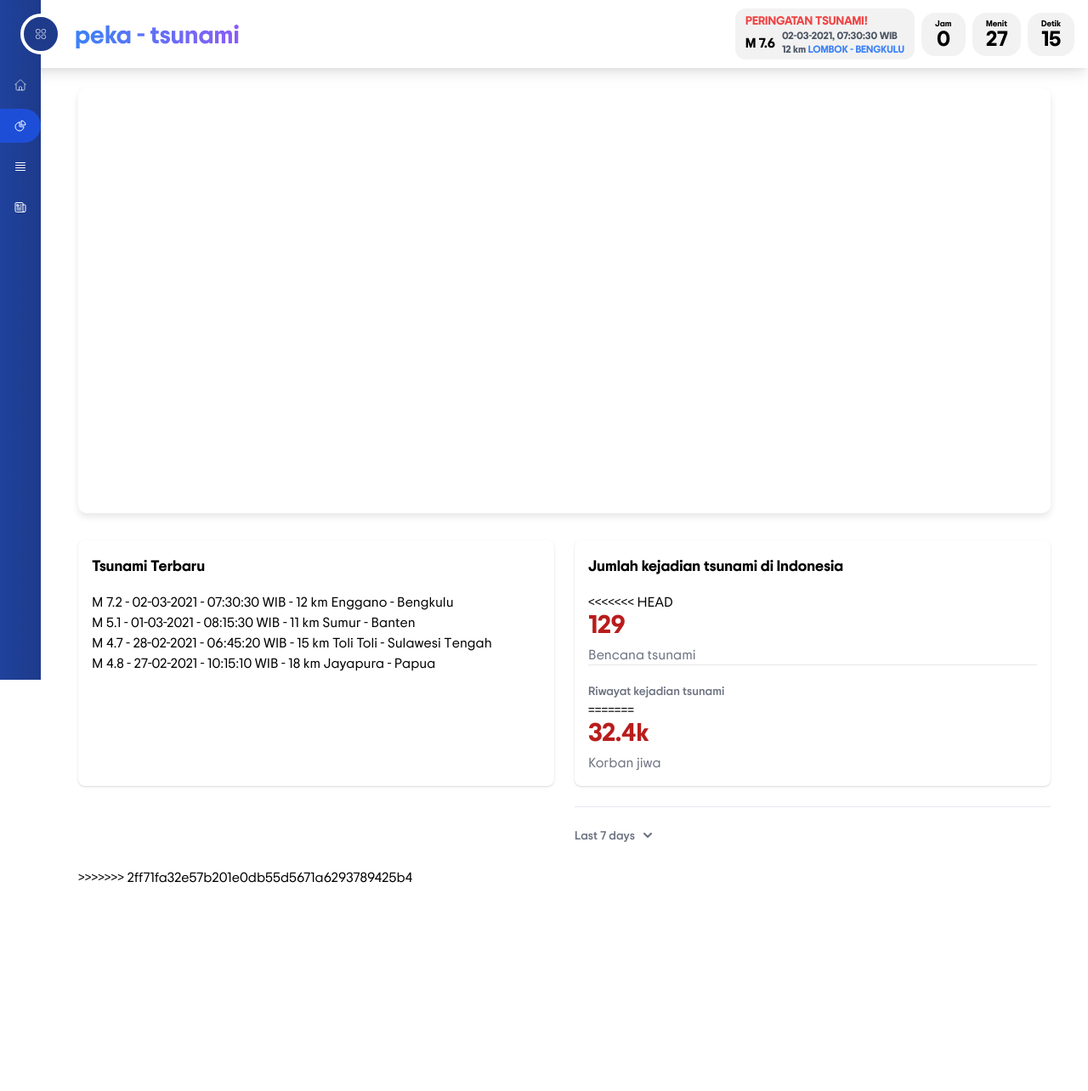
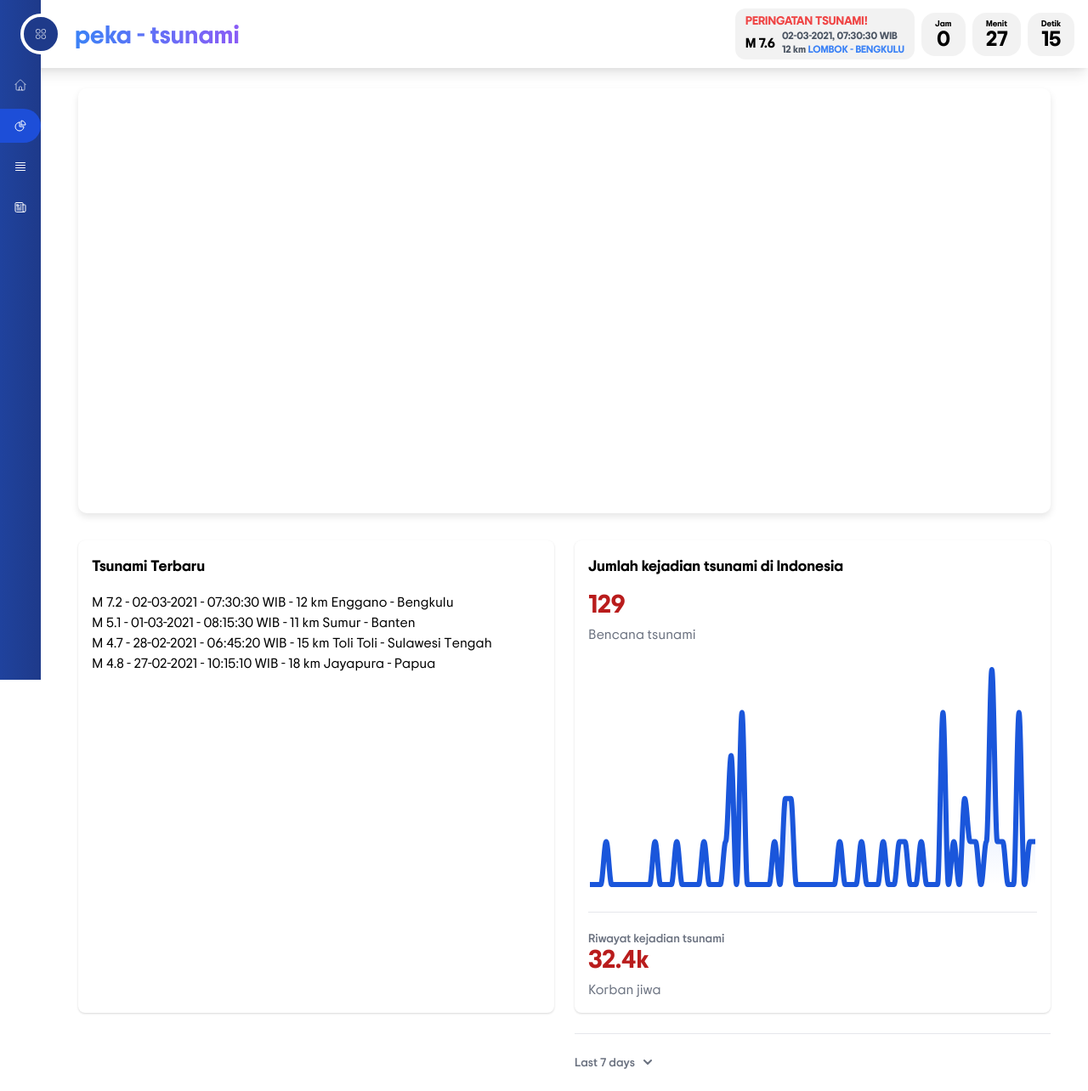
Before and after one commit to FathanRasyidi/SIMB, a PHP site: page /stats.php in a window 1280 px wide. Shown: the top 1284 px of the page at 85% size. Before the commit the page ends 1039 px from the top, so only its background shows below. Run offline with PHP 8.4, Linux system fonts and the light colour scheme; some libraries are stand-ins or nearby versions.

Commit message:
remove merge conflict markers and clean up stats.php

```diff
--- a/stats.php
+++ b/stats.php
@@ -339,7 +339,6 @@
                         <!-- <div class=" w-full bg-white rounded-lg shadow dark:bg-gray-800 p-4 md:p-6"> -->
                         <div class="flex justify-between">
                             <div>
-<<<<<<< HEAD
                                 <h5 class="leading-none text-3xl font-bold text-red-700  pb-2">
                                 <?php
                                 // Example data for the sum series
@@ -372,7 +371,6 @@
 
                             </div>
                         </div>
-=======
                                 <h5 class="leading-none text-3xl font-bold text-red-700  pb-2">32.4k
                                 </h5>
                                 <p class="text-base font-normal text-gray-500 dark:text-gray-400">Korban jiwa
@@ -419,7 +417,6 @@
                                 </div>
                             </div>
                         </div>
->>>>>>> 2ff71fa32e57b201e0db55d5671a6293789425b4
                     </div>
                     <script>
                         const options = {
@@ -467,7 +464,6 @@
                             },
                             series: [
                                 {
-<<<<<<< HEAD
                                     name: "Kejadian Tsunami",
                                     data: [1
                                         , 1
@@ -552,15 +548,10 @@
                                         , 1
                                         , 2
                                         , 2], //diisi jumlah tsunami
-=======
-                                    name: "Korban Jiwa",
-                                    data: [6500, 6418, 6456, 6526, 6356, 6456], //diisi jumlah tsunami
->>>>>>> 2ff71fa32e57b201e0db55d5671a6293789425b4
                                     color: "#1A56DB",
                                 },
                             ],
                             xaxis: {
-<<<<<<< HEAD
                                 categories: ["1608",
                                     "1629",
                                     "1673",
@@ -644,9 +635,6 @@
                                     "2019",
                                     "2021",
                                     "2023"], // diisi range waktu tsunami
-=======
-                                categories: ['01 February', '02 February', '03 February', '04 February', '05 February', '06 February', '07 February'], // diisi range waktu tsunami
->>>>>>> 2ff71fa32e57b201e0db55d5671a6293789425b4
                                 labels: {
                                     show: false,
                                 },
```
